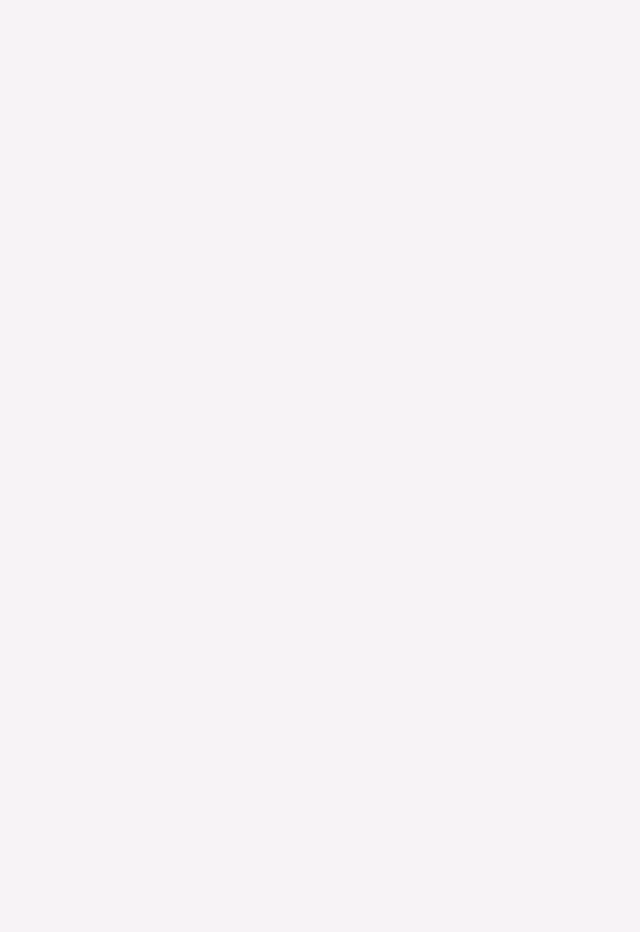
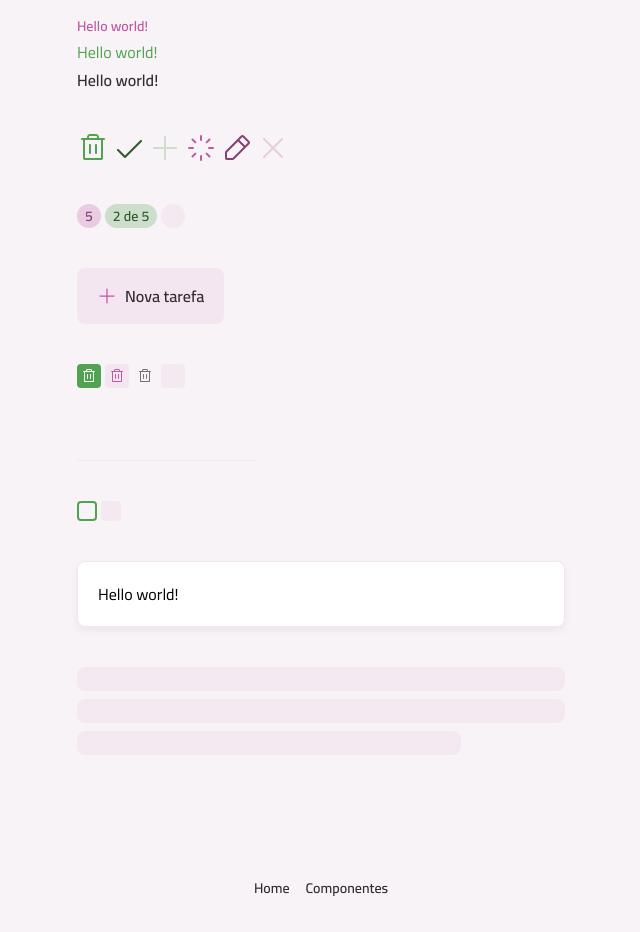
Before and after one commit to thalesrochas/react-todo-list, a React (Vite) app: page /componentes in a window 1280 px wide. Shown: the part 120-1052 px from the top of the page, without its empty margins (319-959 px from the left). Before the commit the page ends 800 px from the top, so only its background shows below. Built offline with nearby package versions, Linux system fonts and the light colour scheme.

Commit message:
Adiciona suporte ao react-router, implementa rotas para as páginas Home e Componentes, e cria novos componentes LayoutMain, PageHome e PageComponents.

```diff
--- a/package.json
+++ b/package.json
@@ -14,6 +14,7 @@
     "class-variance-authority": "^0.7.1",
     "react": "^19.1.0",
     "react-dom": "^19.1.0",
+    "react-router": "^7.6.1",
     "tailwindcss": "^4.1.7"
   },
   "devDependencies": {
--- a/src/App.tsx
+++ b/src/App.tsx
@@ -1,3 +1,17 @@
+import { BrowserRouter, Route, Routes } from "react-router";
+import LayoutMain from "./pages/layout-main";
+import PageComponents from "./pages/page-components";
+import PageHome from "./pages/page-home";
+
 export default function App() {
-  return <>Hello world!</>;
+  return (
+    <BrowserRouter>
+      <Routes>
+        <Route element={<LayoutMain />}>
+          <Route index element={<PageHome />} />
+          <Route path="/componentes" element={<PageComponents />} />
+        </Route>
+      </Routes>
+    </BrowserRouter>
+  );
 }
--- /dev/null
+++ b/src/pages/layout-main.tsx
@@ -0,0 +1,33 @@
+import { NavLink, Outlet } from "react-router";
+import Container from "../components/container";
+import Text from "../components/text";
+
+export default function LayoutMain() {
+  return (
+    <>
+      <Container as="header" className="mt-3 md:mt-20">
+        Hello world - HEADER
+      </Container>
+
+      <main className="mt-4 md:mt-8">
+        <Outlet />
+      </main>
+
+      <footer className="my-5 md:my-10">
+        <nav className="flex items-center justify-center gap-4">
+          <NavLink to="/">
+            <Text variant="body-sm-bold" className="text-gray-300">
+              Home
+            </Text>
+          </NavLink>
+
+          <NavLink to="/componentes">
+            <Text variant="body-sm-bold" className="text-gray-300">
+              Componentes
+            </Text>
+          </NavLink>
+        </nav>
+      </footer>
+    </>
+  );
+}
--- /dev/null
+++ b/src/pages/page-components.tsx
@@ -0,0 +1,82 @@
+import Badge from "../components/badge";
+import ButtonIcon from "../components/buton-icon";
+import Button from "../components/button";
+import Card from "../components/card";
+import Container from "../components/container";
+import Icon from "../components/icon";
+import InputCheckbox from "../components/input-checkbox";
+import InputText from "../components/input-text";
+import Skeleton from "../components/skeleton";
+import Text from "../components/text";
+
+import CheckIcon from "../assets/icons/check.svg?react";
+import PencilIcon from "../assets/icons/pencil.svg?react";
+import PlusIcon from "../assets/icons/plus.svg?react";
+import SpinnerIcon from "../assets/icons/spinner.svg?react";
+import TrashIcon from "../assets/icons/trash.svg?react";
+import XIcon from "../assets/icons/x.svg?react";
+
+export default function PageComponents() {
+  return (
+    <Container>
+      <div className="grid gap-10">
+        <div className="flex flex-col gap-1">
+          <Text variant="body-sm-bold" className="text-pink-base">
+            Hello world!
+          </Text>
+          <Text className="text-green-base">Hello world!</Text>
+          <Text variant="body-md-bold">Hello world!</Text>
+        </div>
+
+        <div className="flex gap-1">
+          <Icon svg={TrashIcon} className="fill-green-base" />
+          <Icon svg={CheckIcon} className="fill-green-dark" />
+          <Icon svg={PlusIcon} className="fill-green-light" />
+          <Icon svg={SpinnerIcon} className="fill-pink-base" />
+          <Icon svg={PencilIcon} className="fill-pink-dark" />
+          <Icon svg={XIcon} className="fill-pink-light" />
+        </div>
+
+        <div className="flex gap-1">
+          <Badge variant="secondary">5</Badge>
+          <Badge variant="primary">2 de 5</Badge>
+          <Badge loading>2 de 5</Badge>
+        </div>
+
+        <div>
+          <Button icon={PlusIcon}>Nova tarefa</Button>
+        </div>
+
+        <div className="flex gap-1">
+          <ButtonIcon icon={TrashIcon} />
+          <ButtonIcon icon={TrashIcon} variant="secondary" />
+          <ButtonIcon icon={TrashIcon} variant="tertiary" />
+          <ButtonIcon icon={TrashIcon} loading />
+        </div>
+
+        <div>
+          <InputText />
+        </div>
+
+        <div className="flex gap-1">
+          <InputCheckbox />
+          <InputCheckbox loading />
+        </div>
+
+        <div>
+          <Card size="md">Hello world!</Card>
+        </div>
+
+        <div className="space-y-2">
+          <Skeleton className="h-6" />
+          <Skeleton className="h-6" />
+          <Skeleton className="h-6 w-96" />
+        </div>
+
+        <div></div>
+
+        <div></div>
+      </div>
+    </Container>
+  );
+}
--- /dev/null
+++ b/src/pages/page-home.tsx
@@ -0,0 +1,5 @@
+import Container from "../components/container";
+
+export default function PageHome() {
+  return <Container>PÁGINA HOME!</Container>;
+}
```
Also changed, not shown: 1 other file (tests, documents, lock files or other folders).
